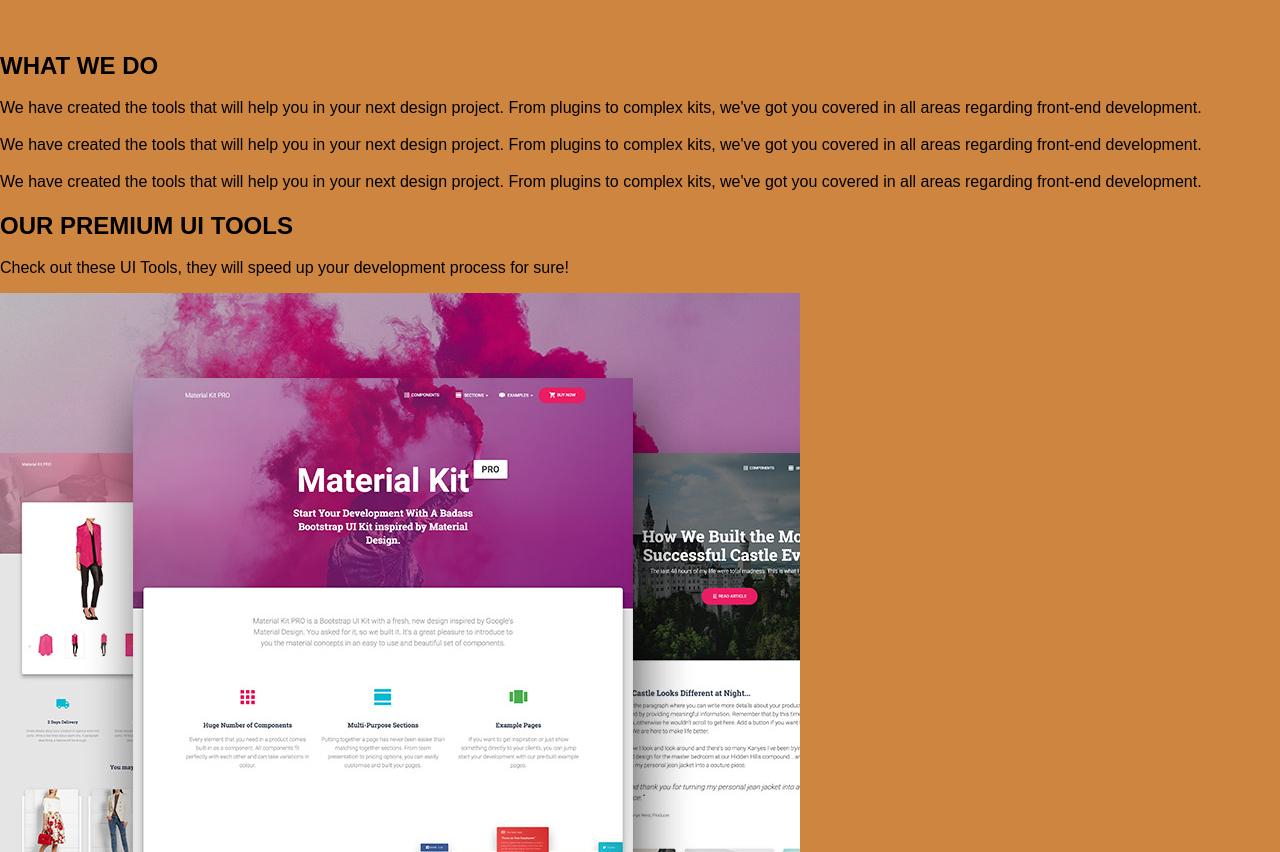
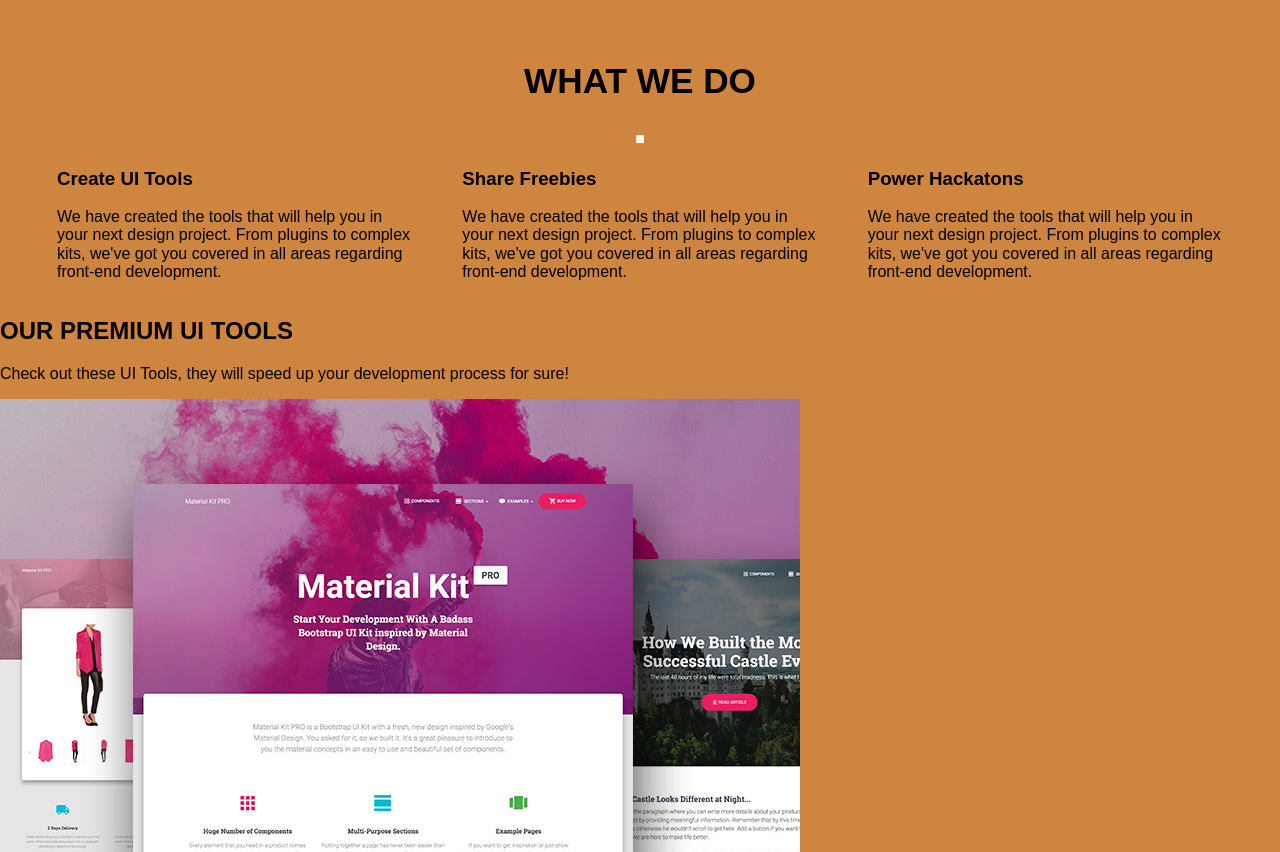
Before and after one commit to omblack/Pr-ctica-01, a plain HTML site: page index.html in a window 1280 px wide. Shown: the part 1956-2808 px from the top of the page. Drawn offline with Linux system fonts and the light colour scheme.

Commit message:
ESTILOS para secc What

```diff
--- a/assets/css/index.css
+++ b/assets/css/index.css
@@ -64,12 +64,32 @@
 
 	}
 
-	.about-contentCols-col{
+	.about-contentCols-col {
 		width: 30%;
 	}
-	.about-contentCols-col .img{
+	.about-contentCols-col .img {
 
 		width: 100%;
 		margin-bottom: 30px;
 
 	}
+
+	/*WHAT*/
+	.what{
+width:95%;
+margin: 0 auto;
+	}
+
+		.what-title{
+ 	font-size:2.2em;
+	text-align: center;
+	}
+
+	.what-contentCols {
+
+		display:flex;
+	}
+
+	.what-contentCols-col {
+		margin:0 25px;
+	}
--- a/index.html
+++ b/index.html
@@ -66,23 +66,26 @@
 	<!--WHAT-->
 	<section class="what">
 		<h2 class="what-title">WHAT WE DO</h2>
-		<div class="u-dash"></div>
+		<div class="u-dash">&#x025A0;</div>
 		<div class="what-contentCols">
+			<!--COL 1-->
 			<div class="what-contentCols-col">
 				<span class="icon"></span>
-				<h3 class="title"></h3>
+				<h3 class="title">Create UI Tools</h3>
 				<p class="text">We have created the tools that will help you in your next design project. From plugins to complex kits, we've got you
 					covered in all areas regarding front-end development.</p>
 			</div>
+			<!--COL 2-->
 			<div class="what-contentCols-col">
 				<span class="icon"></span>
-				<h3 class="title"></h3>
+				<h3 class="title">Share Freebies</h3>
 				<p class="text">We have created the tools that will help you in your next design project. From plugins to complex kits, we've got you
 					covered in all areas regarding front-end development.</p>
 			</div>
+			<!--COL 3-->
 			<div class="what-contentCols-col">
 				<span class="icon"></span>
-				<h3 class="title"></h3>
+				<h3 class="title">Power Hackatons</h3>
 				<p class="text">We have created the tools that will help you in your next design project. From plugins to complex kits, we've got you
 					covered in all areas regarding front-end development.</p>
 			</div>
```
